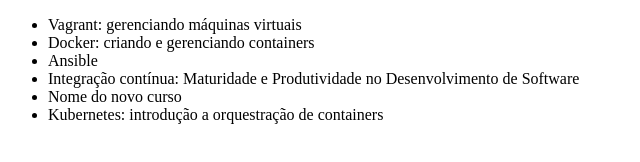
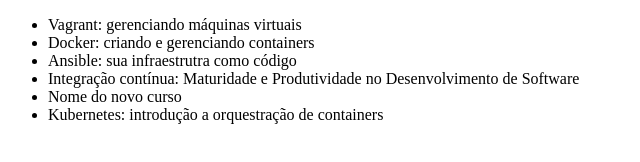
Before and after one commit to gustavolopes/alura-git, a plain HTML site: page index.html in a window 1280 px wide. Shown: the whole page, without its empty margins (0-640 px from the left). Drawn offline with Linux system fonts and the light colour scheme.

Commit message:
Correção ansible

```diff
--- a/index.html
+++ b/index.html
@@ -8,7 +8,7 @@
         <ul>
             <li>Vagrant: gerenciando máquinas virtuais</li>
             <li>Docker: criando e gerenciando containers</li>
-            <li>Ansible</li>
+            <li>Ansible: sua infraestrutra como código</li>
             <li>Integração contínua: Maturidade e Produtividade no Desenvolvimento de Software</li>
             <li>Nome do novo curso</li>
             <li>Kubernetes: introdução a orquestração de containers</li>
```
